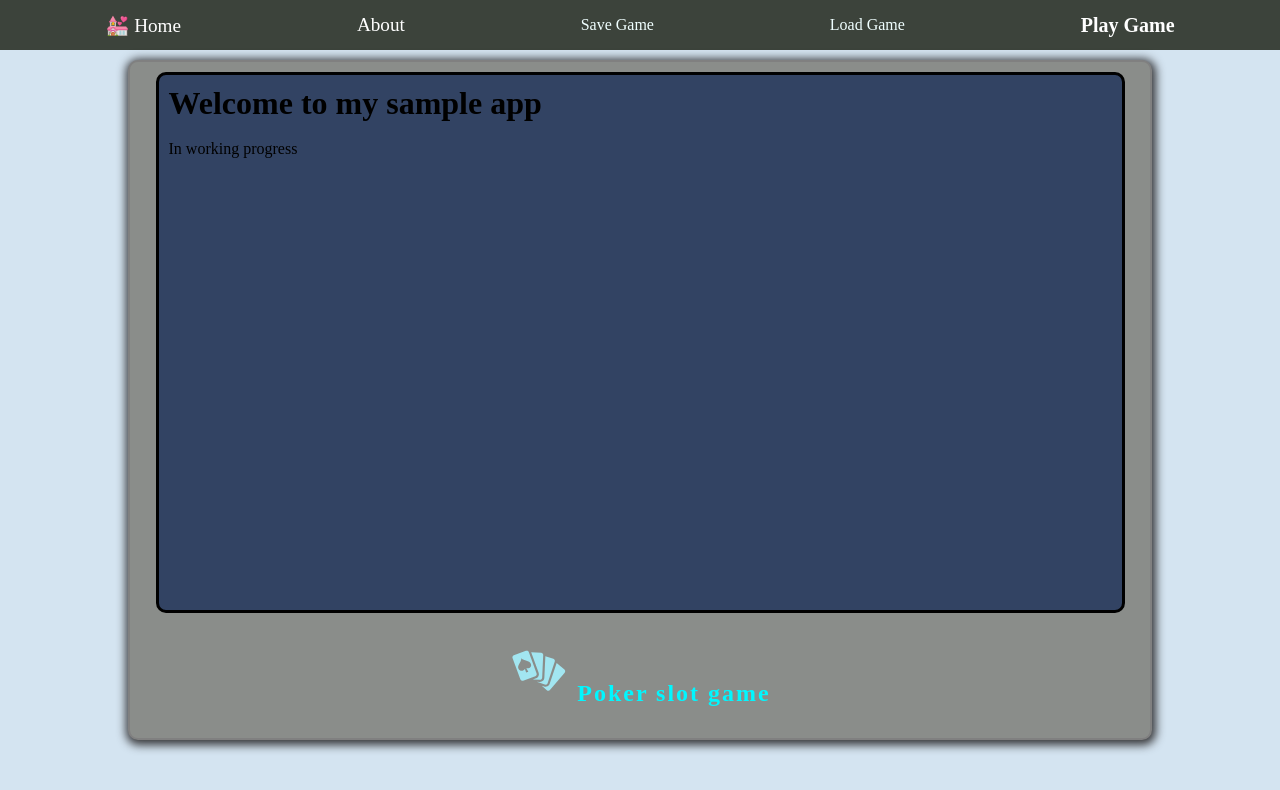
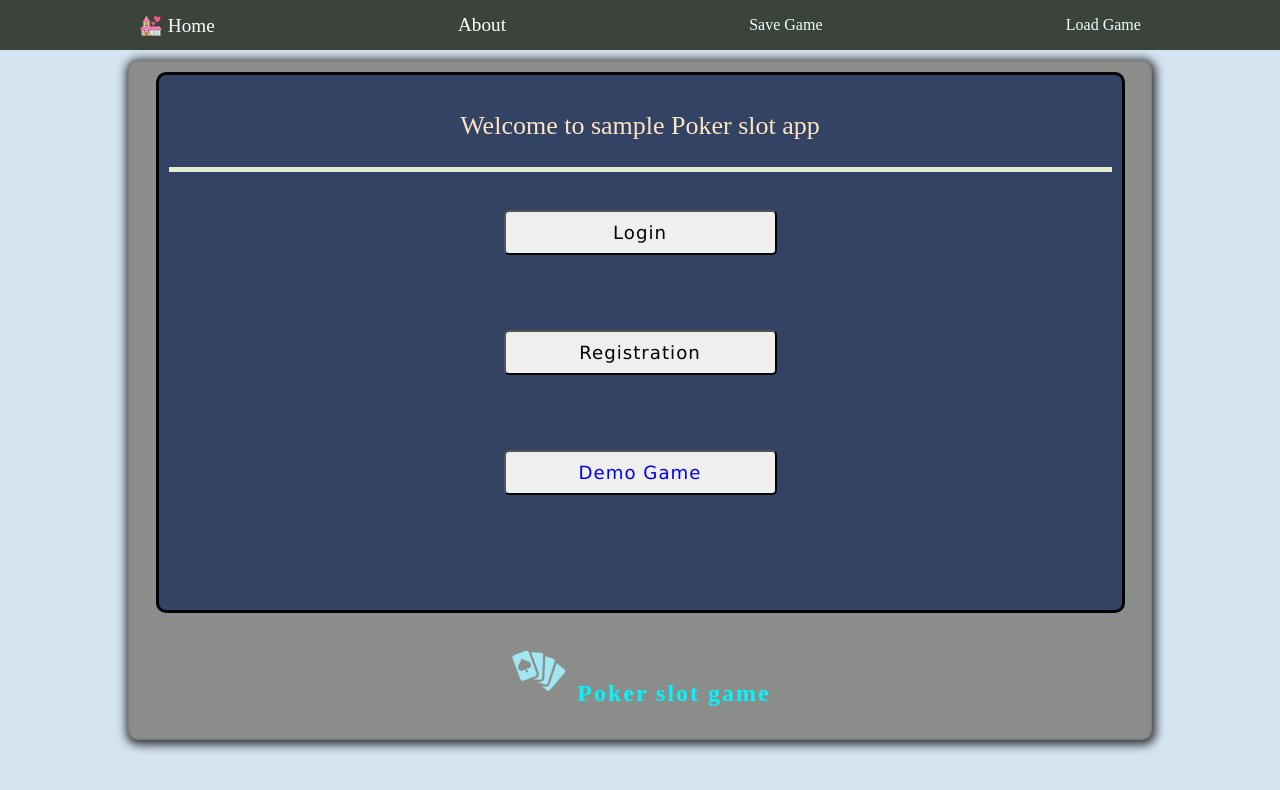
Before and after one commit to kokolotoo/semple-hold-em, a React (Vite) app: page / in a window 1280 px wide. Shown: the top 790 px of the page. Built offline with nearby package versions, Linux system fonts and the light colour scheme; a web font is replaced by a local one.

Commit message:
add new view

```diff
--- a/index.html
+++ b/index.html
@@ -2,7 +2,7 @@
 <html lang="en">
   <head>
     <meta charset="UTF-8" />
-    <link rel="icon" type="image/svg+xml" href="/vite.svg" />
+    <link rel="icon" type="image/svg+xml" href="./src/assets/icon.webp" />
     <meta name="viewport" content="width=device-width, initial-scale=1.0" />
     <title>Hold'em</title>
   </head>
--- a/src/App.jsx
+++ b/src/App.jsx
@@ -1,7 +1,6 @@
 import { DataProvider } from './Context/DataContext';
 import { Route, Routes } from 'react-router-dom';
 import Navbar from './Components/Navbar/NavBar';
-import Cards from './Components/Cards/Cards';
 import HomePage from './Components/Home/HomePage';
 import Game from './Components/PlayGame/Game';
 import About from './Components/Home/About';
--- a/src/Components/Home/HomePage.jsx
+++ b/src/Components/Home/HomePage.jsx
@@ -1,12 +1,22 @@
 import React from 'react';
+import './home.css'
+import { Link } from 'react-router-dom';
 
 const HomePage = () => {
   return (
-    <div>
-      <h1>Welcome to my sample app</h1>
-      <br />
-      <p>In working progress</p>
-    </div>
+    <section className='home-page'>
+      <header>Welcome to sample Poker slot app</header>
+      <main className='button-section'>
+
+        <button>Login</button>
+
+        <button>Registration</button>
+
+        <button><Link to='/game'>Demo Game</Link></button>
+
+      </main>
+
+    </section>
   );
 }
 
--- a/src/Components/Home/home.css
+++ b/src/Components/Home/home.css
@@ -1,4 +1,4 @@
-.about-info{
+.about-info {
     color: azure;
     width: 100%;
     height: 100%;
@@ -9,11 +9,13 @@
     background-color: rgb(5, 73, 73);
     padding: 5px;
 }
-.about-info h4{
+
+.about-info h4 {
     font-family: 'Courier New', Courier, monospace;
 }
 
-.about-info p, h3 {
+.about-info p,
+h3 {
     letter-spacing: 2px;
 }
 
@@ -25,3 +27,39 @@
     padding: 10px;
     margin-bottom: 10px;
 }
+
+.home-page {
+    font-size: clamp(11px, 4vw, 26px);
+    margin: 0 auto;
+    color: bisque;
+    text-align: center;
+}
+
+.home-page header {
+    border-bottom: 0.2em solid rgb(227, 236, 209);
+    padding-bottom: 1em;
+    margin-top: 1em;
+}
+
+.button-section {
+    max-width: 90%;
+    margin: auto;
+    height: 45vh;
+    display: flex;
+    flex-direction: column;
+    justify-content: space-around;
+    align-items: center;
+
+    a {
+        text-decoration: none;
+    }
+}
+
+.button-section button {
+    width: 15em;
+    padding: 10px;
+    border-radius: 5px;
+    font-family: Verdana, Tahoma, sans-serif;
+    letter-spacing: 1px;
+    font-size: 0.7em;
+}
--- a/src/Components/Navbar/NavBar.jsx
+++ b/src/Components/Navbar/NavBar.jsx
@@ -72,7 +72,7 @@ export default function Navbar() {
                 </Link>
                 <li className='header__item' onClick={saveGame}>Save Game</li>
                 <li className='header__item' onClick={loadGame}>Load Game</li>
-                <li className='header__item' onClick={closeMenu}><Link to='/game'>Play Game</Link></li>
+
             </ul>
 
             <button className="header__burger" onClick={toggleMenu}>
--- a/src/Components/PlayGame/Buttons/RedBlackBtns.jsx
+++ b/src/Components/PlayGame/Buttons/RedBlackBtns.jsx
@@ -1,4 +1,4 @@
-import React, { useRef } from 'react';
+import React, { useMemo } from 'react';
 import '../game.css'
 import { useContext } from "react";
 import DataContext from '../../../Context/DataContext';
@@ -10,10 +10,13 @@ const delay = (ms) => new Promise(resolve => setTimeout(resolve, ms));
 
 
 const RedBlackBtns = ({ generateCard, playCards, setPlayCards, setWinMessage }) => {
-    const soundLose = useRef(new Audio(loseAudio));
-    const soundWin = useRef(new Audio(winAudio));
-    const { setDoubleButtonKey, currentCards, setCurrentCards,
-        setWinCheckResult } = useContext(DataContext);
+
+    const { setDoubleButtonKey, currentCards,
+        setCurrentCards, setWinCheckResult } = useContext(DataContext);
+
+
+    const soundLose = useMemo(() => new Audio(loseAudio), []);
+    const soundWin = useMemo(() => new Audio(winAudio), []);
     const redSymbols = ['♥', '♦'];
     const blackSymbols = ['♠', '♣'];
 
@@ -31,12 +34,12 @@ const RedBlackBtns = ({ generateCard, playCards, setPlayCards, setWinMessage })
         if (checkForEquals(currentSymbol, choiceColor)) {
             setWinCheckResult(prev => ({ ...prev, win: prev.win * 2 }))
             await delay(100);
-            soundWin.current.play()
+            soundWin.play()
             await delay(400);
             setPlayCards(t => [...t, generateCard()])
 
         } else {
-            await soundLose.current.play()
+            await soundLose.play()
             setCurrentCards(currentCards.map(item => {
                 return { ...item, flipped: false }
             }));
--- a/src/Context/DataContext.jsx
+++ b/src/Context/DataContext.jsx
@@ -6,7 +6,7 @@ import { createContext, useState, useEffect, useMemo } from 'react';
 const DataContext = createContext({});
 
 export const DataProvider = ({ children }) => {
-    const [money, setMoney] = useState(200) //налични пари
+    const [money, setMoney] = useState(100) //налични пари
     const [bet, setBet] = useState(1)       //текущ залог
     const deckOfCards = useMemo(() => generateDeck(), []);//генерира тесте карти
     const [isOpened, setIsOpened] = useState(true) // за състояние и цвят на стоп бутони
@@ -15,8 +15,8 @@ export const DataProvider = ({ children }) => {
     const [winCheckResult, setWinCheckResult] = useState('') // резултата от проверка за победа. Използва се и за активност на бутони
     const [disablePlayButton, setDisablePlayButton] = useState(false) // изключва Play бутона по време на раздаване
     const [doubleButtonKey, setDoubleButtonKey] = useState(false) // за Double бутона- превключва между карти (за игра / за удвояване)
-
-
+    const [isLogin, setIsLogin] = useState(false) // дали е логнат профил
+    const [profiles, setProfiles] = useState([]) // списък с регистрирани потребители
 
     useEffect(() => {
         setCurrentCards(draftedCard())
@@ -30,7 +30,8 @@ export const DataProvider = ({ children }) => {
             firstRow, setFirstRow, currentCards, setCurrentCards,
             draftedCard, winCheckResult, setWinCheckResult,
             disablePlayButton, setDisablePlayButton,
-            doubleButtonKey, setDoubleButtonKey
+            doubleButtonKey, setDoubleButtonKey, isLogin, setIsLogin,
+            profiles, setProfiles
         }}>
             {children}
         </DataContext.Provider>
--- a/src/main.jsx
+++ b/src/main.jsx
@@ -2,7 +2,7 @@ import { StrictMode } from 'react'
 import { createRoot } from 'react-dom/client'
 import './index.css'
 import App from './App.jsx'
-import { BrowserRouter as Router, Route, Routes } from 'react-router-dom'
+import { BrowserRouter as Router } from 'react-router-dom'
 
 createRoot(document.getElementById('root')).render(
   <StrictMode>
```
Also changed, not shown: src/assets/icon.webp (added).
